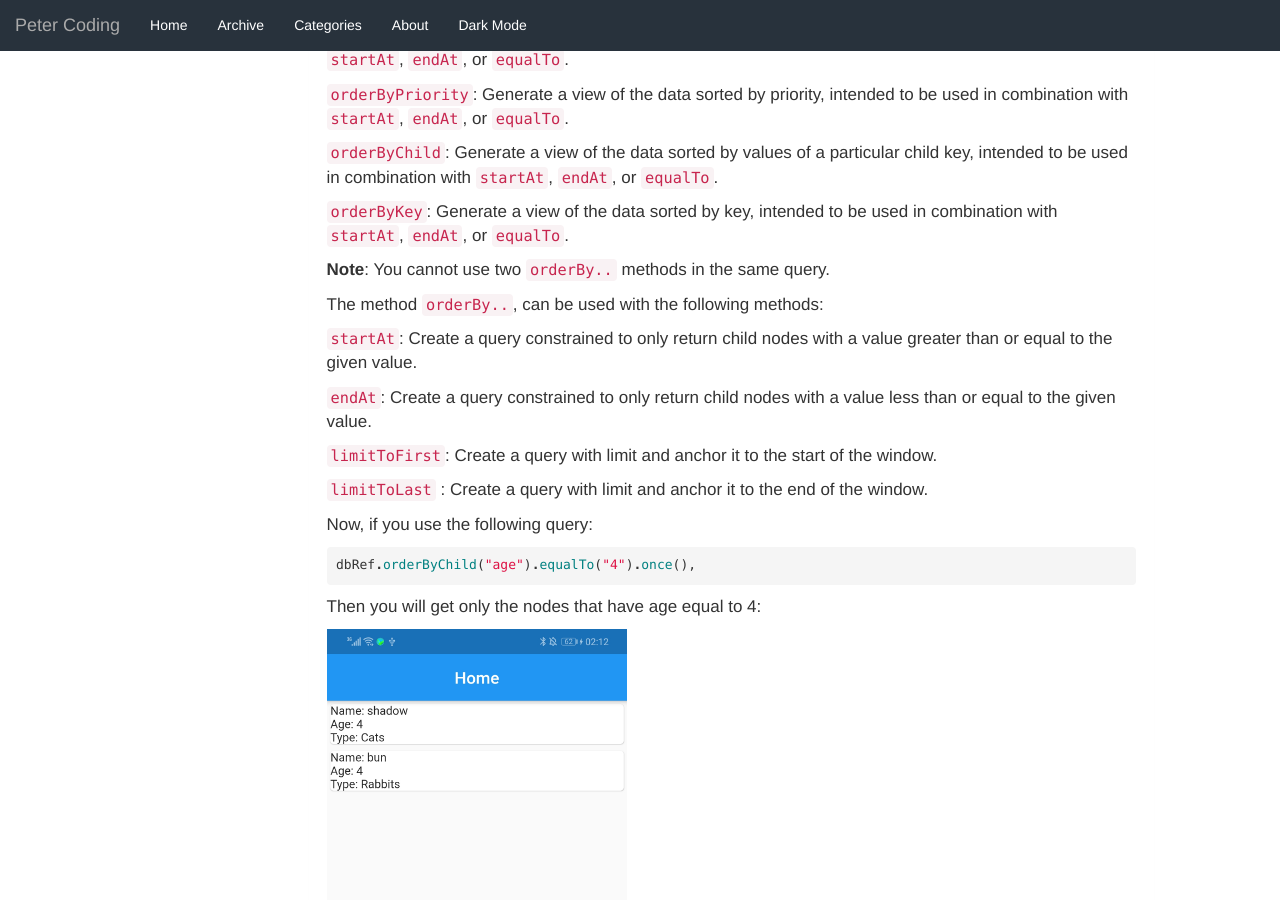
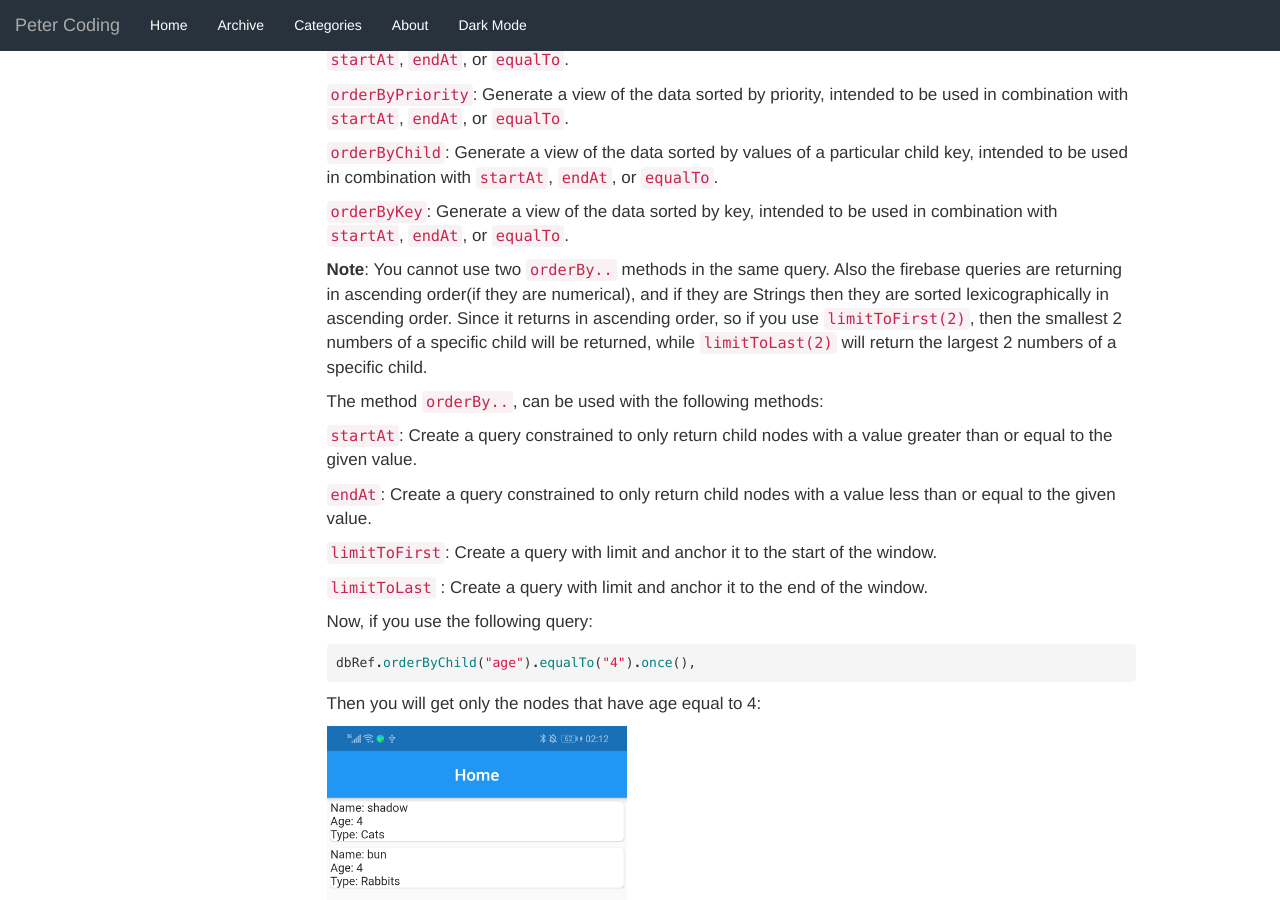
Before and after one commit to aximilli1212/peterhdd.github.io, a Jekyll site: the page built from _posts/2020-02-16-using-firebase-queries-in-flutter.md, in a window 1280 px wide and 900 px high, scrolled down 9932 px. Built offline with Jekyll 4.4.1, drawn with Linux system fonts in a browser that asks for light colours; nearby versions of some CDN libraries; comment, search, counter and statistics services are not loaded.

Commit message:
update article

```diff
--- a/_posts/2020-02-16-using-firebase-queries-in-flutter.md
+++ b/_posts/2020-02-16-using-firebase-queries-in-flutter.md
@@ -427,7 +427,7 @@ So first you need to order the data by something specific, in the `firebase_data
 
 `orderByKey`: Generate a view of the data sorted by key, intended to be used in combination with `startAt`, `endAt`, or `equalTo`.
 
-**Note**: You cannot use two `orderBy..` methods in the same query.
+**Note**: You cannot use two `orderBy..` methods in the same query. Also the firebase queries are returning in ascending order(if they are numerical), and if they are Strings then they are sorted lexicographically in ascending order. Since it returns in ascending order, so if you use `limitToFirst(2)`, then the smallest 2 numbers of a specific child will be returned, while `limitToLast(2)` will return the largest 2 numbers of a specific child.
 
 The method `orderBy..`, can be used with the following methods:
 
```
